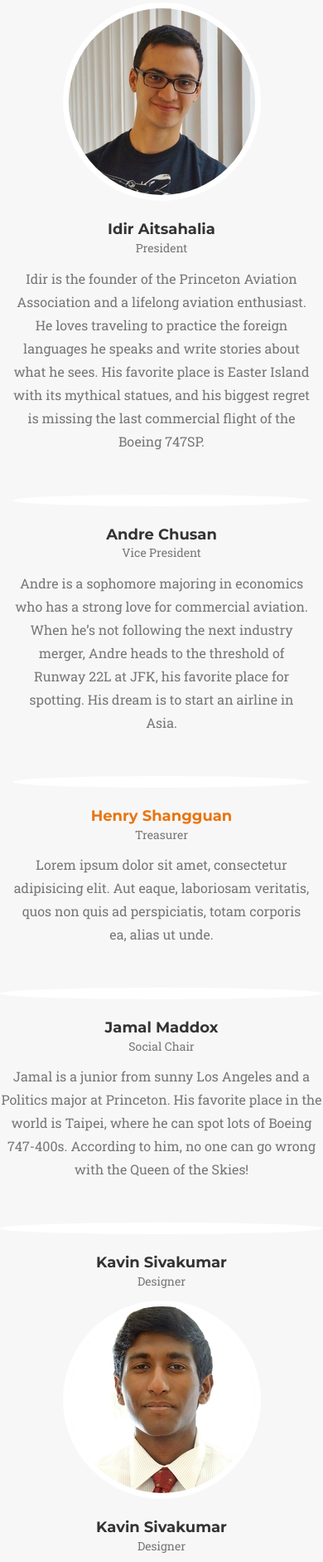
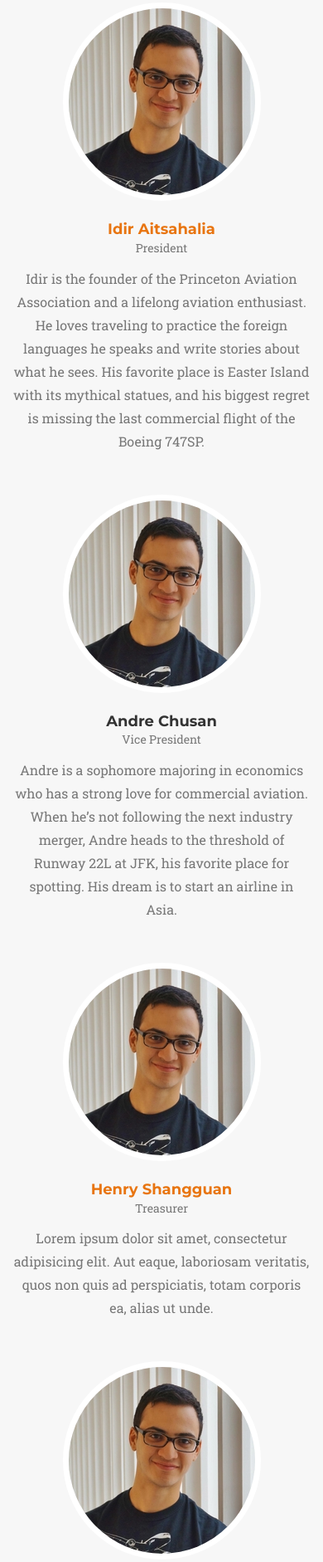
Before and after one commit to henryshangguan/PAAWebsite, a plain HTML site: page index.html in a window 390 px wide. Shown: the part 1723-3605 px from the top of the page at 83% size. Drawn offline with nearby package versions, Linux system fonts and the light colour scheme; a web font is replaced by a local one.

Commit message:
Added Idir LinkedIn

```diff
--- a/css/agency.css
+++ b/css/agency.css
@@ -183,6 +183,7 @@ fieldset[disabled] .btn-xl.active {
     color: #e87511;
     background-color: #fff;
 }
+
 
 .navbar-default {
     border-color: transparent;
@@ -663,14 +664,21 @@ section h3.section-subheading {
     margin-top: 0;
 }
 
+.team-member-inline {
+    display: inline-block;
+}
+
 aside.clients img {
     margin: 50px auto;
 }
 
+.row-center {
+    text-align: center;
+}
 section#contact {
     background-color: #222;
     background-image: url(../img/footer.jpg);
-    //background-position: center;
+    background-position: center;
     background-repeat: no-repeat;
 }
 
--- a/index.html
+++ b/index.html
@@ -125,21 +125,21 @@
                 <div class="container">
                     <div class="row">
                         <div class="col-lg-12 text-center">
-                    <h2 class="section-heading">Leadership Team</h2>
+                            <h2 class="section-heading">Leadership Team<br></h2>
                         </div>
                     </div>
                     <div class="row">
                         <div class="col-sm-4">
                             <div class="team-member">
                                 <img src="img/team/idiraitsahalia.jpg" class="img-responsive img-circle" alt="">
-                        <h4>Idir Aitsahalia</h4>
+                                <h4><a href="https://www.linkedin.com/pub/idir-aitsahalia/75/a4/493">Idir Aitsahalia</a></h4>
                                 <p class="text-muted">President</p>
                                 <p class="large text-muted">Idir is the founder of the Princeton Aviation Association and a lifelong aviation enthusiast. He loves traveling to practice the foreign languages he speaks and write stories about what he sees. His favorite place is Easter Island with its mythical statues, and his biggest regret is missing the last commercial flight of the Boeing 747SP.</p>
                             </div>
                         </div>
                         <div class="col-sm-4">
                             <div class="team-member">
-                        <img src="img/team/2.jpg" class="img-responsive img-circle" alt="">
+                                <img src="img/team/idiraitsahalia.jpg" class="img-responsive img-circle" alt="">
                                 <h4>Andre Chusan</h4>
                                 <p class="text-muted">Vice President</p>
                                 <p class="large text-muted"> Andre is a sophomore majoring in economics who has a strong love for commercial aviation. When he’s not following the next industry merger, Andre heads to the threshold of Runway 22L at JFK, his favorite place for spotting. His dream is to start an airline in Asia.</p>
@@ -147,36 +147,29 @@
                         </div>
                         <div class="col-sm-4">
                             <div class="team-member">
-                        <img src="img/team/rsz_forheadshot.jpg" class="img-responsive img-circle" alt="">
+                                <img src="img/team/idiraitsahalia.jpg" class="img-responsive img-circle" alt="">
                                 <h4><a href="http://henryshangguan.me">Henry Shangguan</a></h4>
                                 <p class="text-muted">Treasurer</p>
                                 <p class="large text-muted">Lorem ipsum dolor sit amet, consectetur adipisicing elit. Aut eaque, laboriosam veritatis, quos non quis ad perspiciatis, totam corporis ea, alias ut unde.</p>
                             </div>
                         </div>
+                    </div>
                     <div class="row">
-                <div class="col-sm-4">
+                        <div class="col-sm-4 text-center">
                             <div class="team-member">
-                        <img src="img/team/1.jpg" class="img-responsive img-circle" alt="">
+                                <img src="img/team/idiraitsahalia.jpg" class="img-responsive img-circle" alt="">
                                 <h4>Jamal Maddox</h4>
                                 <p class="text-muted">Social Chair</p>
                                 <p class="large text-muted">Jamal is a junior from sunny Los Angeles and a Politics major at Princeton. His favorite place in the world is Taipei, where he can  spot lots of Boeing 747-400s. According to him, no one can go wrong with the Queen of the Skies!</p>
                             </div>
                         </div>
                         <div class="col-sm-4">
-                    <div class="team-member">
-                        <img src="img/team/2.jpg" class="img-responsive img-circle" alt="">
-                        <h4>Kavin Sivakumar</h4>
-                        <p class="text-muted">Designer</p>
+                            <div class="team-member text-center">
                                 <img src="img/team/kavinsivakumar.jpg" class="img-responsive img-circle" alt="">
                                 <h4>Kavin Sivakumar</h4>
                                 <p class="text-muted">Designer</p>
                                 <p class="large text-muted">Kavinayan Sivakumar, or Kavin to his friends, is currently a freshman student studying engineering at Princeton University. He enjoys designing and working with drones and robots, playing chess, and playing ultimate frisbee.</p>
                             </div>
-                </div>
-            </div>
-            <div class="row">
-                <div class="col-lg-8 col-lg-offset-2 text-center">
-
                         </div>
                     </div>
                 </div>
```
Lines whose indentation alone changed are shown as unchanged.
